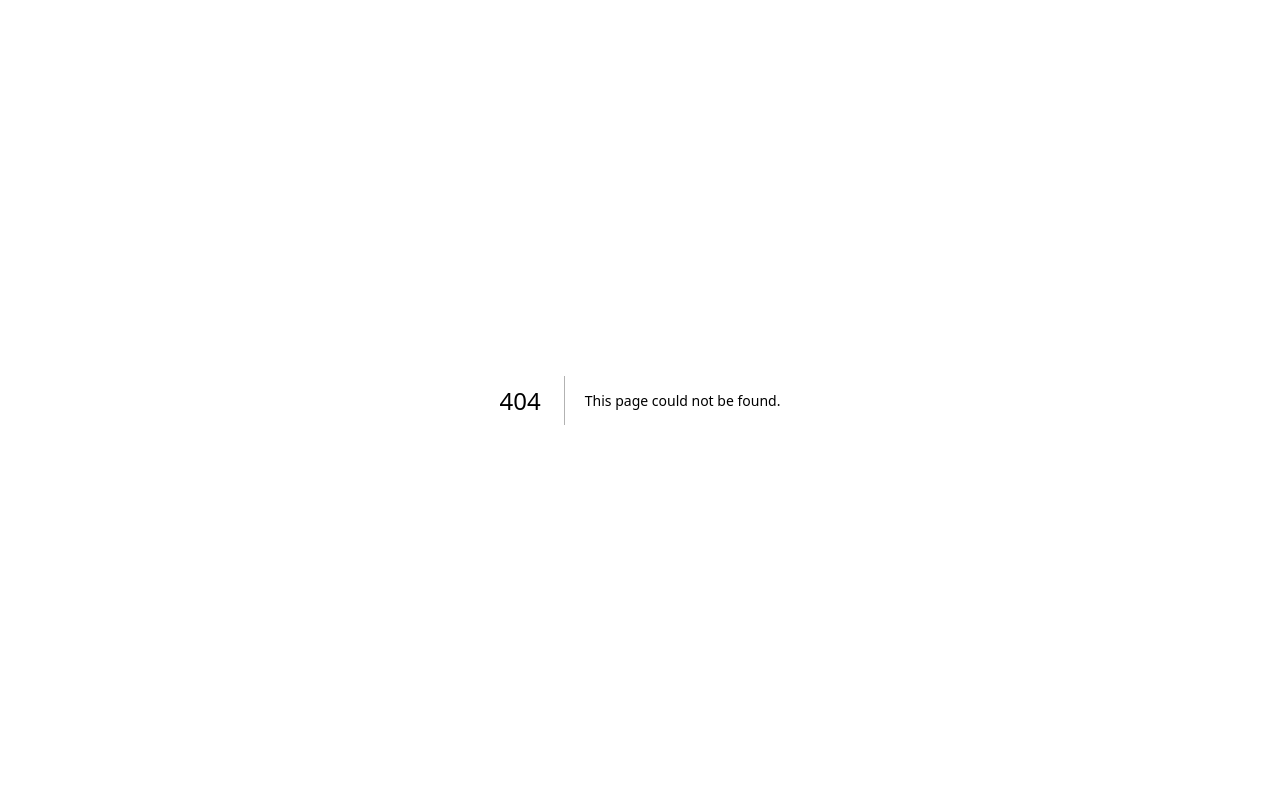
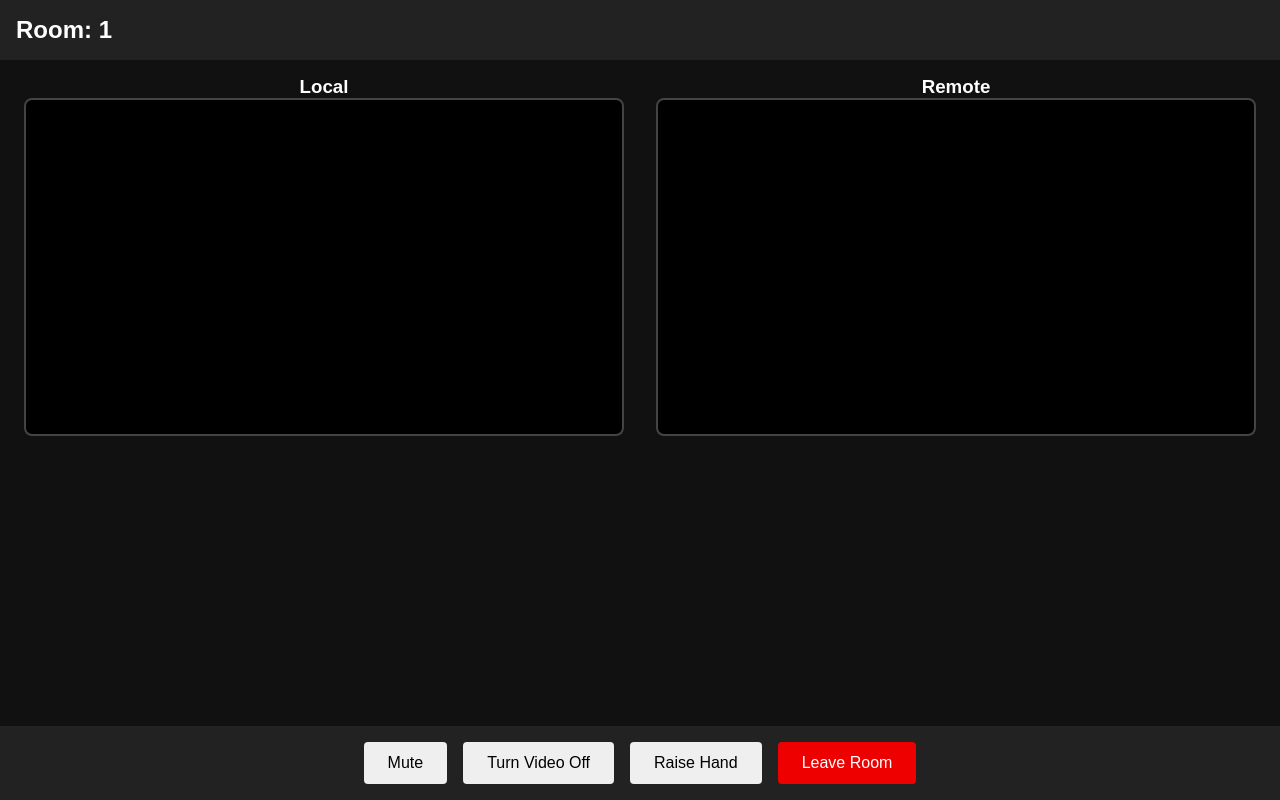
Before and after one commit to devaPOC/face-me, a Next.js app in the folder frontend/: page /room/1 in a window 1280 px wide. Before the commit this address had no page. Built offline with nearby package versions, Linux system fonts and the light colour scheme.

Commit message:
Scaffold backend Docker environment and frontend basic views

```diff
--- /dev/null
+++ b/frontend/src/app/room/[id]/page.tsx
@@ -0,0 +1,91 @@
+'use client';
+
+import { useEffect, useRef, useState } from 'react';
+import { useRouter } from 'next/navigation';
+
+// In Next.js 14+ with App Router, params on dynamic routes can be accessed as a promise if needed,
+// but for client components we often just use it directly or use useParams hook.
+// In newer versions of Next.js (15+), params are a Promise. We will handle it by using React.use().
+// But for Next.js 14 (which is scaffolded usually), it's synchronous. I will use the standard type.
+import { useParams } from 'next/navigation';
+
+export default function RoomPage() {
+  const params = useParams();
+  const roomId = params.id as string;
+  const router = useRouter();
+
+  // State for controls
+  const [isMuted, setIsMuted] = useState(false);
+  const [isVideoOff, setIsVideoOff] = useState(false);
+  const [handRaised, setHandRaised] = useState(false);
+
+  // Video Refs
+  const localVideoRef = useRef<HTMLVideoElement>(null);
+  const remoteVideoRef = useRef<HTMLVideoElement>(null);
+
+  // TODO: Implement WebRTC signaling and stream management here.
+
+  const handleLeave = () => {
+    // TODO: cleanup WebRTC connections
+    router.push('/');
+  };
+
+  return (
+    <div style={{ display: 'flex', flexDirection: 'column', minHeight: '100vh', fontFamily: 'sans-serif', background: '#111', color: 'white' }}>
+      <header style={{ padding: '1rem', display: 'flex', justifyContent: 'space-between', alignItems: 'center', background: '#222' }}>
+        <h2>Room: {roomId}</h2>
+        {handRaised && <span style={{ background: '#f5a623', padding: '0.5rem', borderRadius: '4px', color: 'black', fontWeight: 'bold' }}>Remote peer raised hand!</span>}
+      </header>
+
+      <main style={{ flex: 1, display: 'flex', padding: '1rem', gap: '1rem', justifyContent: 'center', flexWrap: 'wrap' }}>
+        <div style={{ flex: '1 1 400px', display: 'flex', flexDirection: 'column', alignItems: 'center' }}>
+          <h3>Local</h3>
+          <video
+            ref={localVideoRef}
+            autoPlay
+            playsInline
+            muted
+            style={{ width: '100%', maxWidth: '600px', aspectRatio: '16/9', background: '#000', borderRadius: '8px', border: '2px solid #444', objectFit: 'cover' }}
+          />
+        </div>
+
+        <div style={{ flex: '1 1 400px', display: 'flex', flexDirection: 'column', alignItems: 'center' }}>
+          <h3>Remote</h3>
+          <video
+            ref={remoteVideoRef}
+            autoPlay
+            playsInline
+            style={{ width: '100%', maxWidth: '600px', aspectRatio: '16/9', background: '#000', borderRadius: '8px', border: '2px solid #444', objectFit: 'cover' }}
+          />
+        </div>
+      </main>
+
+      <footer style={{ padding: '1rem', display: 'flex', justifyContent: 'center', flexWrap: 'wrap', gap: '1rem', background: '#222' }}>
+        <button
+          onClick={() => setIsMuted(!isMuted)}
+          style={{ padding: '0.75rem 1.5rem', fontSize: '1rem', cursor: 'pointer', borderRadius: '4px', border: 'none' }}
+        >
+          {isMuted ? 'Unmute' : 'Mute'}
+        </button>
+        <button
+          onClick={() => setIsVideoOff(!isVideoOff)}
+          style={{ padding: '0.75rem 1.5rem', fontSize: '1rem', cursor: 'pointer', borderRadius: '4px', border: 'none' }}
+        >
+          {isVideoOff ? 'Turn Video On' : 'Turn Video Off'}
+        </button>
+        <button
+          onClick={() => setHandRaised(!handRaised)} // Mocking the toggle for now
+          style={{ padding: '0.75rem 1.5rem', fontSize: '1rem', cursor: 'pointer', borderRadius: '4px', border: 'none' }}
+        >
+          Raise Hand
+        </button>
+        <button
+          onClick={handleLeave}
+          style={{ padding: '0.75rem 1.5rem', fontSize: '1rem', cursor: 'pointer', borderRadius: '4px', border: 'none', background: '#e00', color: 'white' }}
+        >
+          Leave Room
+        </button>
+      </footer>
+    </div>
+  );
+}
```
Also changed, not shown: frontend/src/app/page.tsx (+50 -59 lines), 3 other files (tests, documents, lock files or other folders).
